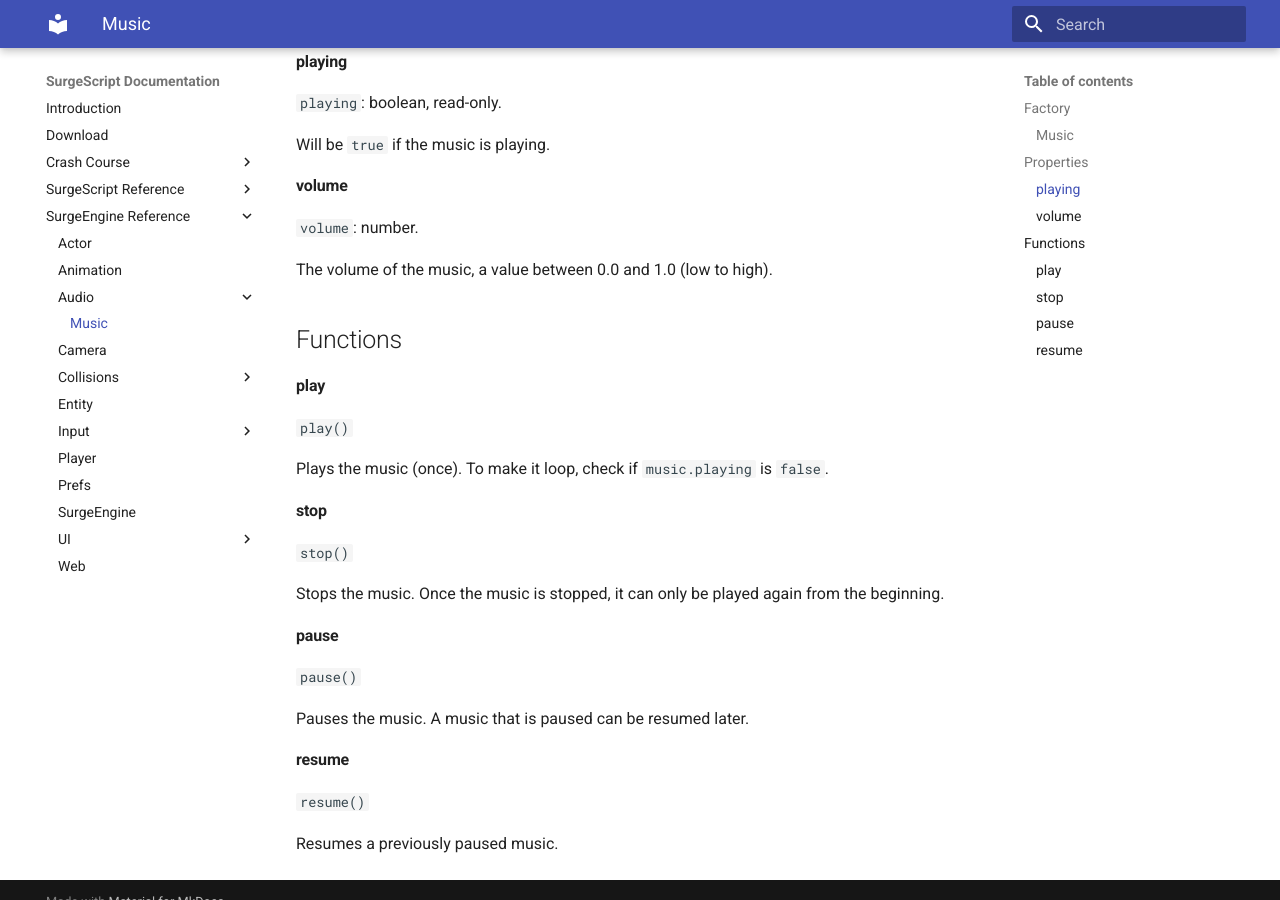
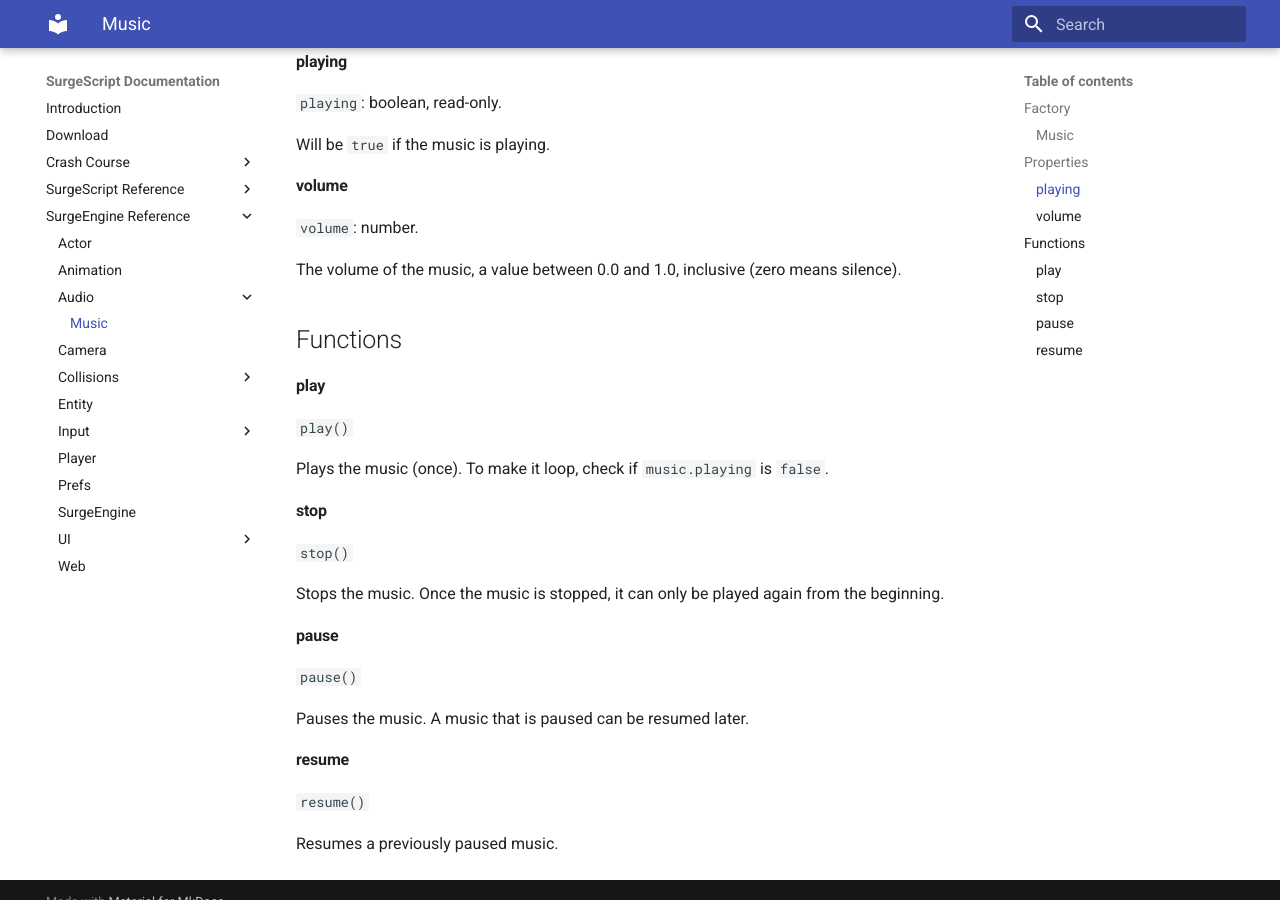
Before and after one commit to alemart/surgescript, an MkDocs documentation site: the page built from docs/engine/music.md, in a window 1280 px wide and 900 px high, scrolled down 1672 px. Built offline with MkDocs 1.6.1 and Material for MkDocs 9.7.7, drawn with Linux system fonts in a browser that asks for light colours; old or Windows-style settings are respelled for this version of MkDocs.

Commit message:
Improved volume description

```diff
--- a/docs/engine/music.md
+++ b/docs/engine/music.md
@@ -87,7 +87,7 @@
 
 `volume`: number.
 
-The volume of the music, a value between 0.0 and 1.0 (low to high).
+The volume of the music, a value between 0.0 and 1.0, inclusive (zero means silence).
 
 Functions
 ---------
```
